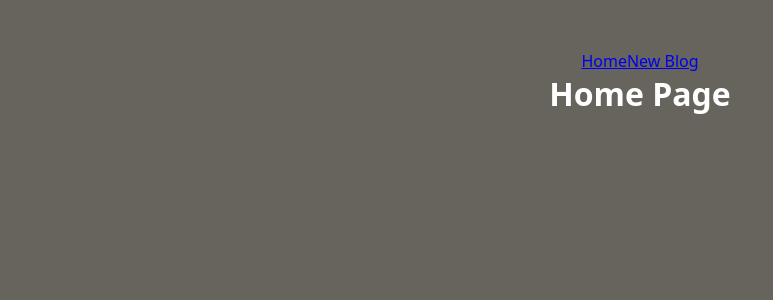
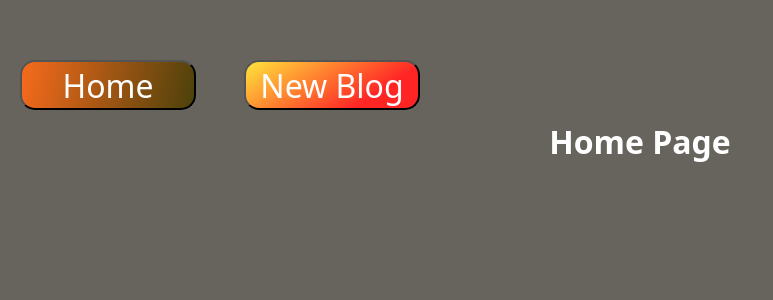
Before and after one commit to Alberteda/The-Dojo-Blog, a React (Create React App) app: page / in a window 1280 px wide. Shown: the top 300 px of the page, without its empty margins (0-773 px from the left). Built offline with nearby package versions, Linux system fonts and the light colour scheme; a web font is replaced by a local one.

Commit message:
add navbar and buttons

```diff
--- a/src/Navbar.js
+++ b/src/Navbar.js
@@ -2,9 +2,17 @@ import React from 'react'
 
 const Navbar = () => {
   return (
-    <div className="Navbar">
-        <a href="/home">Home</a>
-        <a href="/NewBlog">New Blog</a>
+    <div className="navbar">
+        <div className="navbar-wrapper-button">
+            <button  className='home-button' href="/home" >
+                Home
+            </button>
+        </div>
+        <div className="navbar-wrapper-button">
+            <button className='new-blog-home-button' href="/NewBlog">
+                New Blog
+            </button>
+        </div>
     </div>
   )
 }
```
